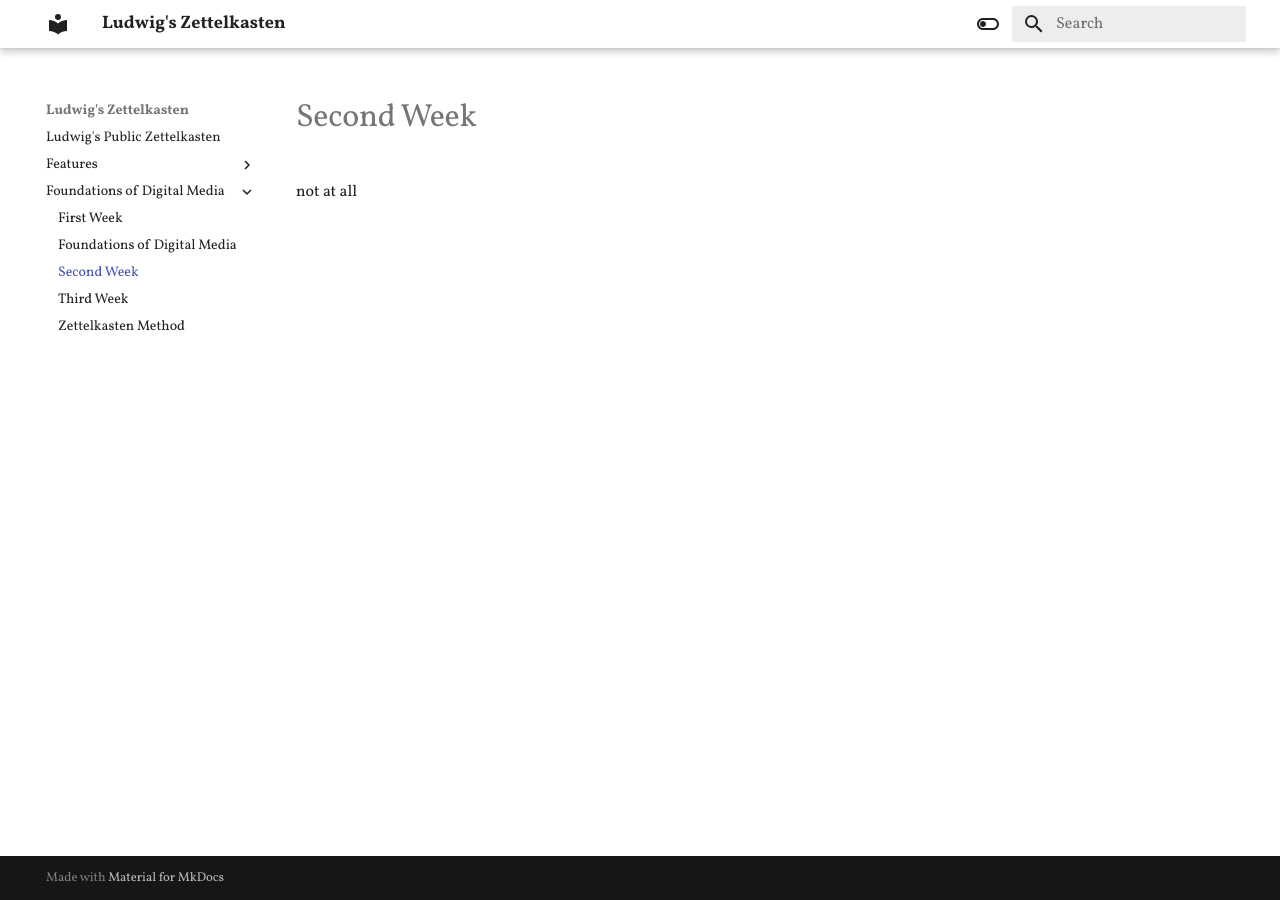
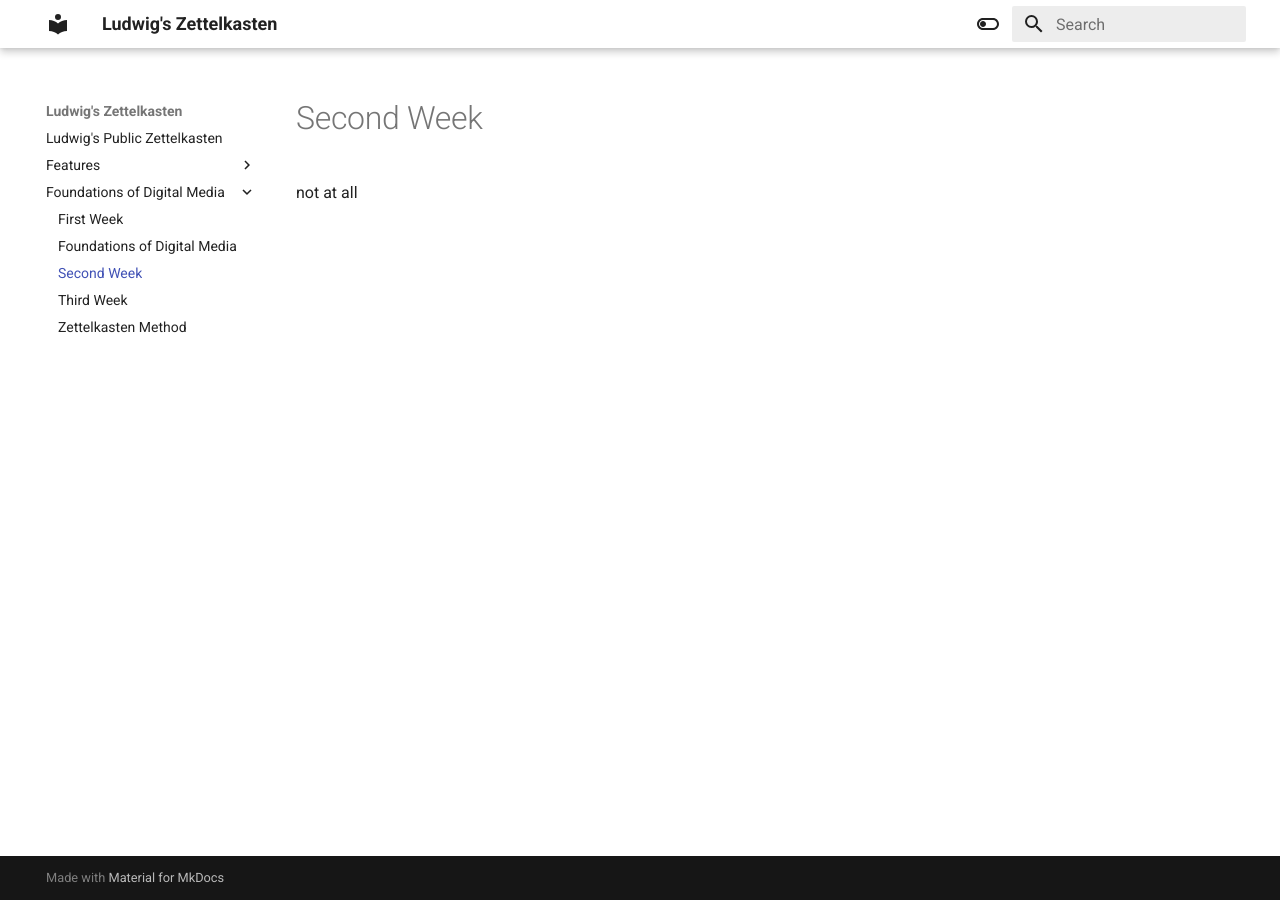
Before and after one commit to henicosa/foundations-diary, an MkDocs documentation site: the page built from docs/Foundations of Digital Media/Second Week.md, in a window 1280 px wide. Built offline with MkDocs 1.6.1 and Material for MkDocs 9.7.7, drawn with Linux system fonts in a browser that asks for light colours.

Commit message:
”17Okt2022-2233”

```diff
--- a/mkdocs.yml
+++ b/mkdocs.yml
@@ -22,15 +22,6 @@
         icon: material/toggle-switch
         name: Switch to light mode
 
-    font:
-      text: Vollkorn
-    extra:
-      generator: false
-      social:
-        - icon: fontawesome/brands/mastodon
-          link: https://social.bau-ha.us/@viji5369
-        - icon: fontawesome/brands/github
-          link: https://github.com/henicosa
 
 # Extensions
 markdown_extensions:
```
